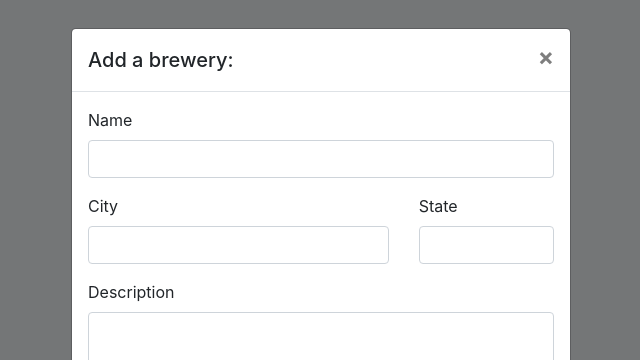
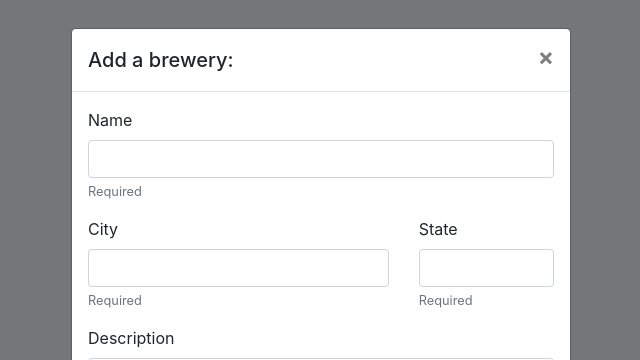
Before and after one commit to amandamolde/brew_review_react, a React (Create React App) app in the folder brew-review/: page / in a window 1280 px wide. Both pictures are taken after a click on the button "ADD A BREWERY!". Shown: the top 360 px of the page, without its empty margins (319-959 px from the left). Built offline with nearby package versions, Linux system fonts and the light colour scheme; no server answers.

Commit message:
Labeled required field in Add Brewery and Edit Brewery Modals

```diff
--- a/brew-review/src/CreateBrewery/createBrewery.jsx
+++ b/brew-review/src/CreateBrewery/createBrewery.jsx
@@ -1,5 +1,5 @@
 import React, { Component } from 'react';
-import { Button, ModalFooter, Col, Row, Form, FormGroup, Label, Input } from 'reactstrap';
+import { Button, ModalFooter, Col, Row, Form, FormGroup, FormText, Label, Input } from 'reactstrap';
 
 class CreateBrewery extends Component {
     constructor() {
@@ -24,18 +24,21 @@ class CreateBrewery extends Component {
                 <FormGroup>
                     <Label>Name</Label>
                     <Input type="text" name="name" onChange={this.updateBrewery}/>
+                    <FormText>Required</FormText>
                 </FormGroup>
                 <Row>
                     <Col md={8}>
                         <FormGroup>
                             <Label>City</Label>
                             <Input type="text" name="city" onChange={this.updateBrewery}/>
+                            <FormText>Required</FormText>
                         </FormGroup>
                     </Col>
                     <Col md={4}>
                         <FormGroup>
                             <Label>State</Label>
                             <Input type="text" name="state" onChange={this.updateBrewery}/>
+                            <FormText>Required</FormText>
                         </FormGroup>
                     </Col>
                 </Row>
--- a/brew-review/src/EditBrewery/editBrewery.jsx
+++ b/brew-review/src/EditBrewery/editBrewery.jsx
@@ -1,5 +1,5 @@
 import React from 'react';
-import { Button, ModalFooter, Col, Row, Form, FormGroup, Label, Input } from 'reactstrap';
+import { Button, ModalFooter, Col, Row, Form, FormGroup, FormText, Label, Input } from 'reactstrap';
 
 const EditBrewery = (props) => {
     console.log(props, ' this is props at edit brewery');
@@ -9,18 +9,21 @@ const EditBrewery = (props) => {
                 <FormGroup>
                     <Label>Edit Name</Label>
                     <Input type="text" name="name" onChange={props.handleFormChange} value={props.breweryToEdit.name}/>
+                    <FormText>Required</FormText>
                 </FormGroup>
                 <Row>
                     <Col md={8}>
                         <FormGroup>
                             <Label>Edit City</Label>
                             <Input type="text" name="city" onChange={props.handleFormChange} value={props.breweryToEdit.city}/>
+                            <FormText>Required</FormText>
                         </FormGroup>
                     </Col>
                     <Col md={4}>
                         <FormGroup>
                             <Label>Edit State</Label>
                             <Input type="text" name="state" onChange={props.handleFormChange} value={props.breweryToEdit.state}/>
+                            <FormText>Required</FormText>
                         </FormGroup>
                     </Col>
                 </Row>
```
